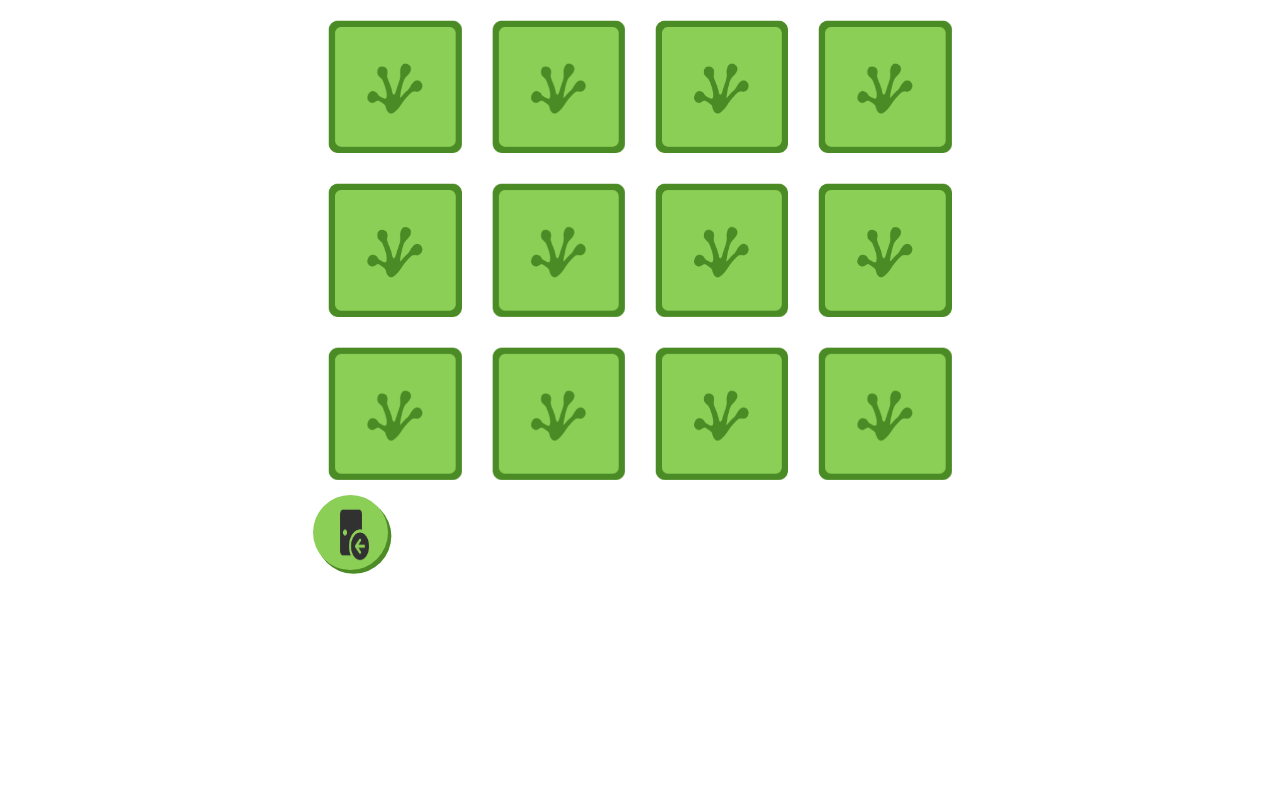
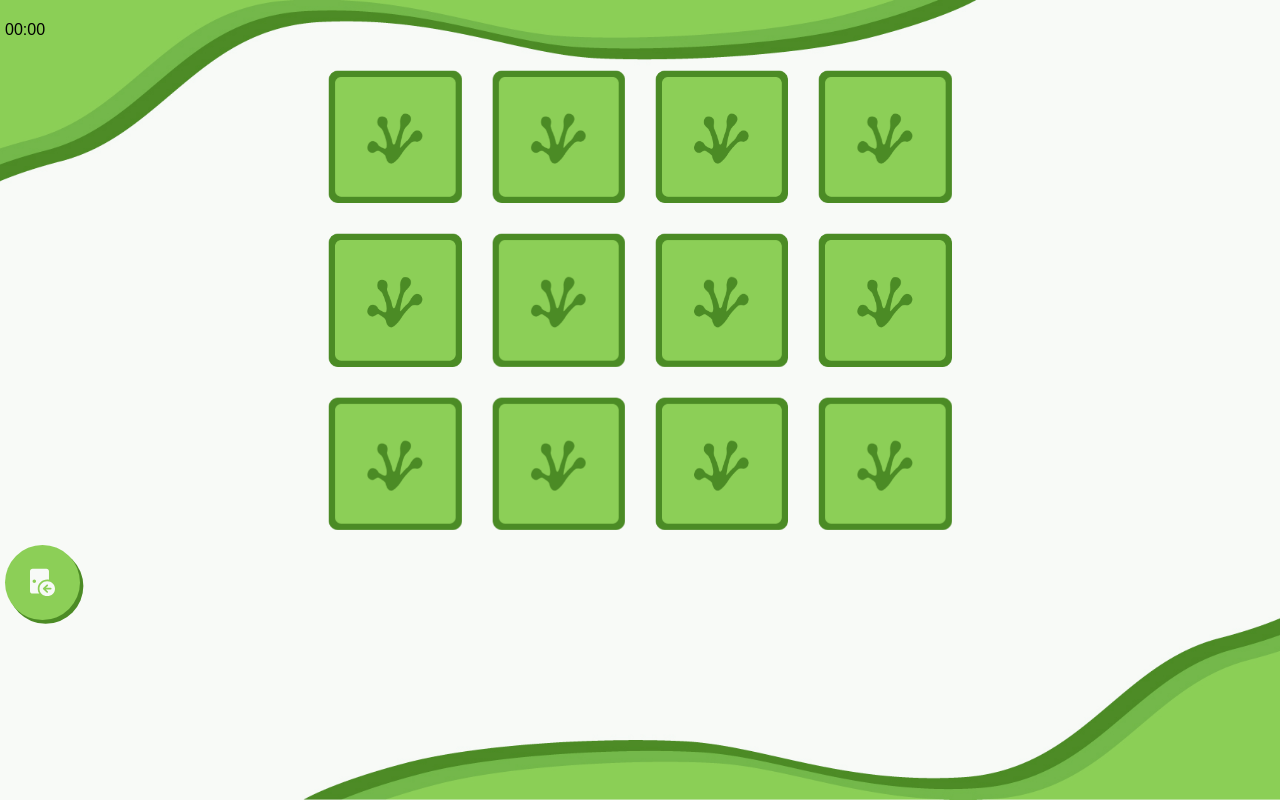
Before and after one commit to Rophyr/sae401, a Vue app: page /homepage in a window 1280 px wide. Both pictures are taken after a click on the button "Jouer". Built offline with nearby package versions, Linux system fonts and the light colour scheme; a web font is replaced by a local one.

Commit message:
update mixins

```diff
--- a/src/assets/styles.css
+++ b/src/assets/styles.css
@@ -107,12 +107,6 @@ body {
   justify-content: space-around;
   align-items: center;
 }
-.login .container__middle .form {
-  display: flex;
-  flex-direction: column;
-  align-items: center;
-  gap: 30px;
-}
 .login .container__bottom {
   display: flex;
   flex-direction: row;
@@ -120,6 +114,96 @@ body {
   width: 94%;
   justify-content: space-between;
   padding: 1% 3%;
+}
+.login .container .form {
+  display: flex;
+  flex-direction: column;
+  align-items: center;
+  gap: 30px;
+}
+
+.facile {
+  display: flex;
+  flex-direction: column;
+  justify-content: space-between;
+  height: 100vh;
+  background-image: url("/public/images/background-niv-facile.jpg");
+  background-size: cover;
+  background-position: center;
+  overflow: hidden;
+}
+.facile body {
+  overflow: hidden;
+  /* background-image: url("/homepagebg.png"); */
+  background-size: 100vw;
+  background-repeat: no-repeat;
+  background-position: center;
+}
+.facile #app {
+  display: flex;
+  flex-direction: column;
+  align-items: center;
+  justify-content: center;
+}
+.facile .logo {
+  position: absolute;
+  margin: 30px 0;
+  width: 250px;
+  height: 80px;
+  top: 10px;
+  left: 10px;
+}
+.facile .grid {
+  display: flex;
+  flex-direction: column;
+  align-items: center;
+  justify-content: center;
+}
+.facile .row {
+  display: flex;
+}
+.facile .container {
+  margin: 5px;
+  perspective: 1000px;
+}
+.facile .card {
+  margin: 10px;
+  width: 10.417vw;
+  height: 10.417vw;
+  position: relative;
+  transform-style: preserve-3d;
+  transition: transform 0.3s;
+}
+.facile .card:hover {
+  transform: scale(1.05);
+}
+.facile .card.active {
+  transform: rotateY(180deg);
+}
+.facile .card.active:hover {
+  transform: scale(1.05) rotateY(180deg);
+}
+.facile .front,
+.facile .back {
+  width: 100%;
+  height: 100%;
+  position: absolute;
+  backface-visibility: hidden;
+}
+.facile .front {
+  transform: rotateY(0deg);
+}
+.facile .back {
+  transform: rotateY(180deg);
+}
+.facile img {
+  width: 100%;
+  height: 100%;
+}
+.facile .btn-menu {
+  position: absolute;
+  bottom: 10px;
+  left: 10px;
 }
 
 @font-face {
--- a/src/views/Facile.vue
+++ b/src/views/Facile.vue
@@ -3,7 +3,14 @@
     <div class="container container__facile">
       <!-- <img src="/froggy.png" alt="logo" class="logo"> -->
 
-      <div class="grid">
+      <div class="container__top">
+        <div class="timer">
+          <p>00:00</p>
+        </div>
+      </div>
+
+      <div class="container__middle">
+        <div class="grid"> <!-- JEU -->
         <div class="row" v-for="(row, rowIndex) in grid" :key="rowIndex">
           <div class="container" v-for="(card, cardIndex) in row" :key="cardIndex" @click="flipCard(rowIndex, cardIndex)">
             <div class="card" :class="{ active: card.isFlipped }">
@@ -16,9 +23,13 @@
             </div>
           </div>
         </div>
+      </div> <!-- Fin JEU -->
       </div>
 
-      <button @click="goToMenu" class="btn btn--green btn--round"><img src="/back.png" alt=""></button>
+      <div class="container__bottom">
+        <button @click="goToMenu" class="btn btn--green btn--round"><img src="/images/back_door.svg" alt=""></button>
+
+      </div>
 
     </div>
   </div>
@@ -159,91 +170,4 @@ export default {
 <style scoped>
 @import url('https://fonts.cdnfonts.com/css/simply-rounded');
 
-body {
-  overflow: hidden;
-  /* background-image: url("/homepagebg.png"); */
-  background-size: 100vw;
-  background-repeat: no-repeat;
-  background-position: center;
-}
-
-#app {
-  display: flex;
-  flex-direction: column;
-  align-items: center;
-  justify-content: center;
-}
-
-.logo {
-  position: absolute;
-  margin: 30px 0;
-  width: 250px;
-  height: 80px;
-  top: 10px;
-  left: 10px;
-}
-
-.grid {
-  display: flex;
-  flex-direction: column;
-  align-items: center;
-  justify-content: center;
-}
-
-.row {
-  display: flex;
-}
-
-.container {
-  margin: 5px;
-  perspective: 1000px;
-}
-
-.card {
-  margin: 10px;
-  width:  10.417vw;
-  height:  10.417vw ;
-  position: relative;
-  transform-style: preserve-3d;
-  transition: transform 0.3s;
-}
-
-.card:hover {
-  transform: scale(1.05);
-}
-
-.card.active {
-  transform: rotateY(180deg);
-}
-
-.card.active:hover {
-  transform: scale(1.05) rotateY(180deg);
-}
-
-.front,
-.back {
-  width: 100%;
-  height: 100%;
-  position: absolute;
-  backface-visibility: hidden;
-}
-
-.front {
-  transform: rotateY(0deg);
-}
-
-.back {
-  transform: rotateY(180deg);
-}
-
-img {
-  width: 100%;
-  height: 100%;
-}
-
-.btn-menu {
-  position: absolute;
-  bottom: 10px;
-  left: 10px;
-}
 </style>
```
Also changed, not shown: src/assets/__mixins.scss (+27 -0 lines), 1 other file (tests, documents, lock files or other folders).
